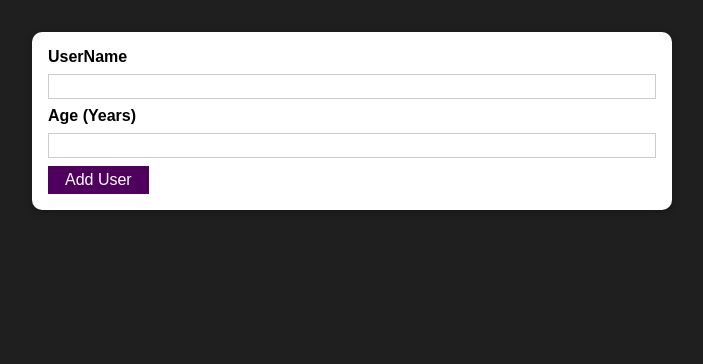
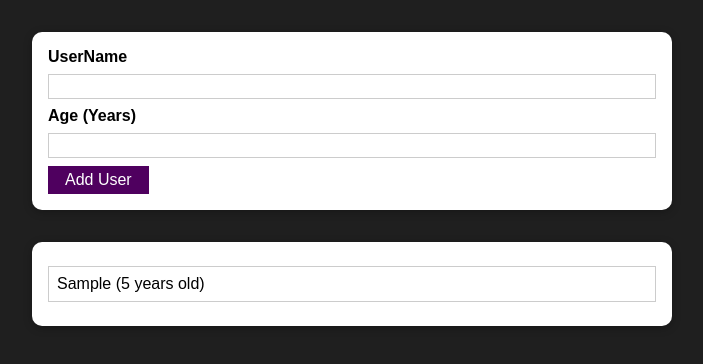
Before and after one commit to ahmed18gaa/UserListReact, a React (Create React App) app: page / in a window 1280 px wide. Both pictures are taken after typing "Sample", "5" into the empty fields and a click on the button "Add User". Shown: the top 364 px of the page, without its empty margins (288-991 px from the left). Built offline with nearby package versions, Linux system fonts and the light colour scheme.

Commit message:
Adding a Users List Component

```diff
--- a/src/App.js
+++ b/src/App.js
@@ -1,12 +1,29 @@
-import React from "react";
+import React, { useState } from "react";
 import AddUser from "./components/Users/AddUser";
+import UserList from "./components/Users/UsersList";
 
-function App() {
+const App = () => {
+  const [usersList, setUsersList] = useState([]);
+
+  const addUserHandler = (uName, uAge) => {
+    setUsersList((prevUsersList) => {
+      return [
+        ...prevUsersList,
+        {
+          name: uName,
+          age: uAge,
+          id: Math.random().toString(),
+        },
+      ];
+    });
+  };
+
   return (
     <div>
-      <AddUser />
+      <AddUser onAddUser={addUserHandler} />
+      <UserList users={usersList} />
     </div>
   );
-}
+};
 
 export default App;
--- a/src/components/Users/AddUser.js
+++ b/src/components/Users/AddUser.js
@@ -15,7 +15,7 @@
     if (+enteredAge < 1) {
       return;
     }
-    // props.data(enteredUsername, enteredAge);
+    props.onAddUser(enteredUsername, enteredAge);
     setEnteredUsername("");
     setEnteredAge("");
   };
--- /dev/null
+++ b/src/components/Users/UsersList.js
@@ -0,0 +1,18 @@
+import React from "react";
+import Card from "../UI/Card";
+import styles from "./UsersList.module.css";
+
+const UserList = (props) => {
+  return (
+    <Card className={styles.users}>
+      <ul>
+        {props.users.map((user) => (
+          <li key={user.id}>
+            {user.name} ({user.age} years old)
+          </li>
+        ))}
+      </ul>
+    </Card>
+  );
+};
+export default UserList;
--- a/src/components/UsersList.js
+++ /dev/null
@@ -1,4 +0,0 @@
-import React from "react";
-
-const UserList = (props) => {};
-export default UserList;
```
Also changed, not shown: src/components/Users/UsersList.module.css (renamed from src/components/UsersList.module.css).
